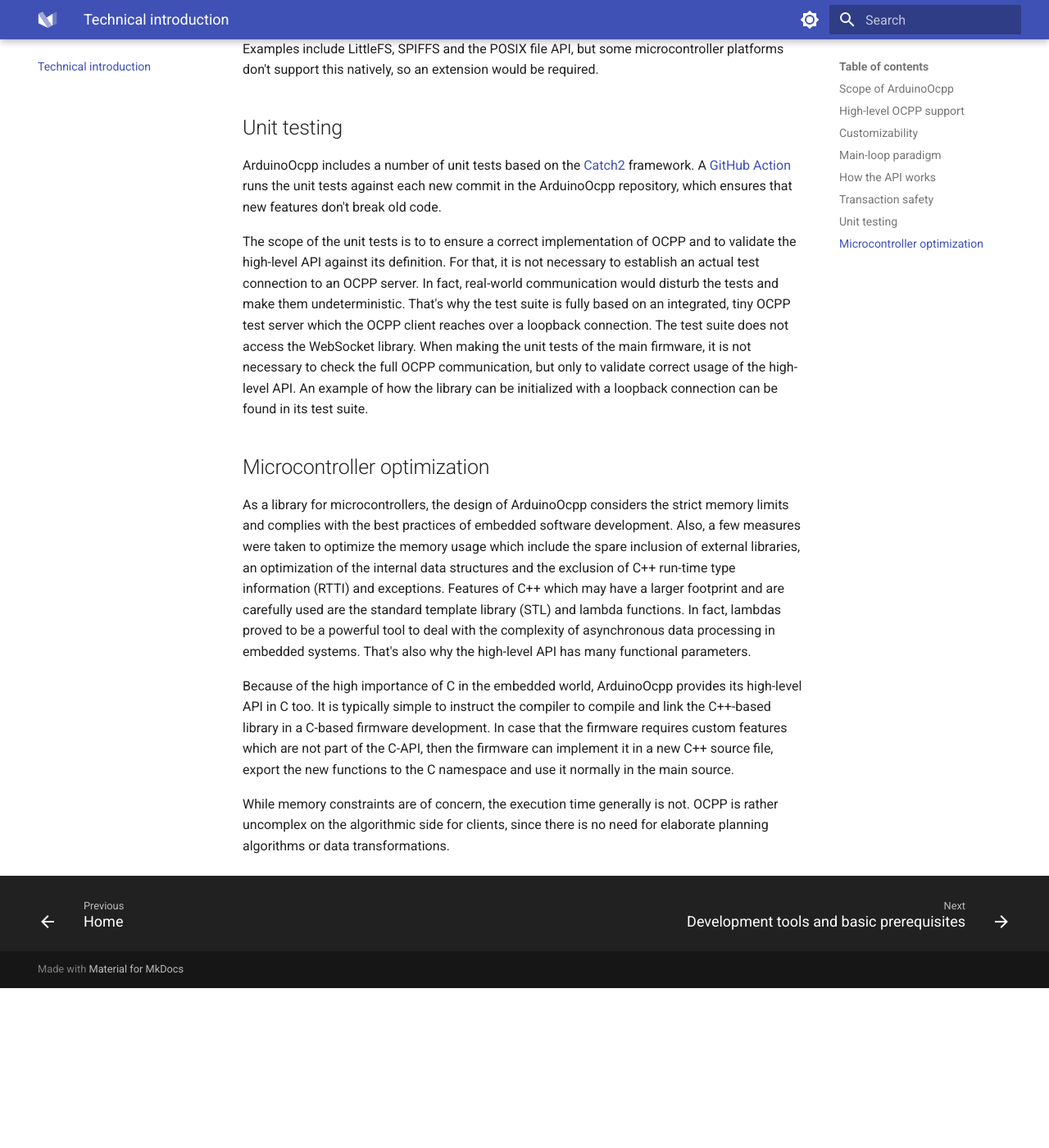
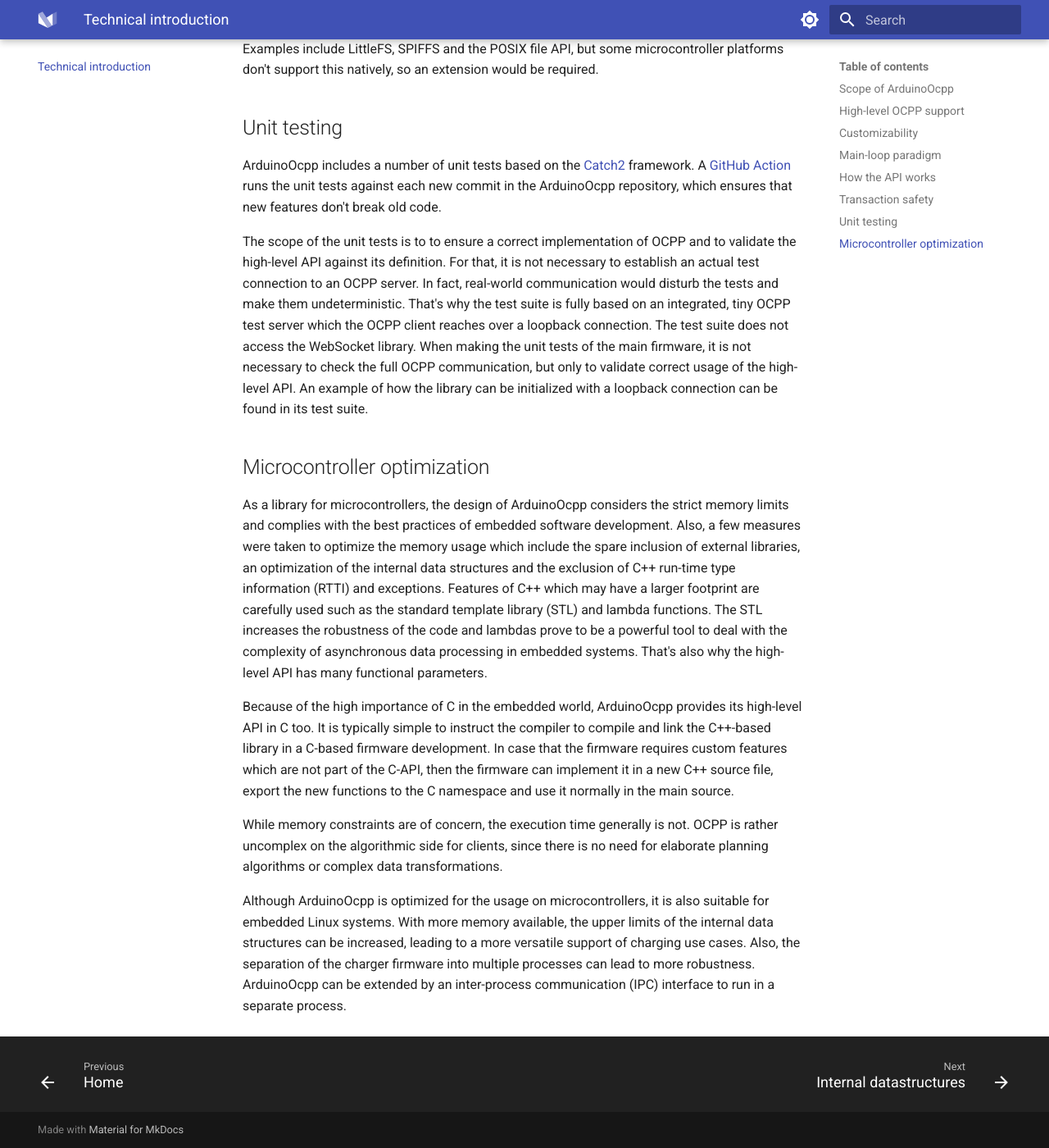
Before and after one commit to matth-x/MicroOcpp, an MkDocs documentation site: the page built from docs/intro-tech.md, in a window 1280 px wide and 1400 px high, scrolled down 4317 px. Shown: the whole window at 82% size. Built offline with MkDocs 1.6.1 and Material for MkDocs 9.7.7, drawn with Linux system fonts in a browser that asks for light colours; before the commit the page ends 5522 px from its top, so only the background shows below that.

Commit message:
docs update

```diff
--- a/docs/intro-tech.md
+++ b/docs/intro-tech.md
@@ -74,8 +74,10 @@ The scope of the unit tests is to to ensure a correct implementation of OCPP and
 
 ## Microcontroller optimization
 
-As a library for microcontrollers, the design of ArduinoOcpp considers the strict memory limits and complies with the best practices of embedded software development. Also, a few measures were taken to optimize the memory usage which include the spare inclusion of external libraries, an optimization of the internal data structures and the exclusion of C++ run-time type information (RTTI) and exceptions. Features of C++ which may have a larger footprint and are carefully used are the standard template library (STL) and lambda functions. In fact, lambdas proved to be a powerful tool to deal with the complexity of asynchronous data processing in embedded systems. That's also why the high-level API has many functional parameters.
+As a library for microcontrollers, the design of ArduinoOcpp considers the strict memory limits and complies with the best practices of embedded software development. Also, a few measures were taken to optimize the memory usage which include the spare inclusion of external libraries, an optimization of the internal data structures and the exclusion of C++ run-time type information (RTTI) and exceptions. Features of C++ which may have a larger footprint are carefully used such as the standard template library (STL) and lambda functions. The STL increases the robustness of the code and lambdas prove to be a powerful tool to deal with the complexity of asynchronous data processing in embedded systems. That's also why the high-level API has many functional parameters.
 
 Because of the high importance of C in the embedded world, ArduinoOcpp provides its high-level API in C too. It is typically simple to instruct the compiler to compile and link the C++-based library in a C-based firmware development. In case that the firmware requires custom features which are not part of the C-API, then the firmware can implement it in a new C++ source file, export the new functions to the C namespace and use it normally in the main source.
 
-While memory constraints are of concern, the execution time generally is not. OCPP is rather uncomplex on the algorithmic side for clients, since there is no need for elaborate planning algorithms or data transformations.
+While memory constraints are of concern, the execution time generally is not. OCPP is rather uncomplex on the algorithmic side for clients, since there is no need for elaborate planning algorithms or complex data transformations.
+
+Although ArduinoOcpp is optimized for the usage on microcontrollers, it is also suitable for embedded Linux systems. With more memory available, the upper limits of the internal data structures can be increased, leading to a more versatile support of charging use cases. Also, the separation of the charger firmware into multiple processes can lead to more robustness. ArduinoOcpp can be extended by an inter-process communication (IPC) interface to run in a separate process.
```
Also changed, not shown: docs/modules.md (added, +27 -0 lines).
